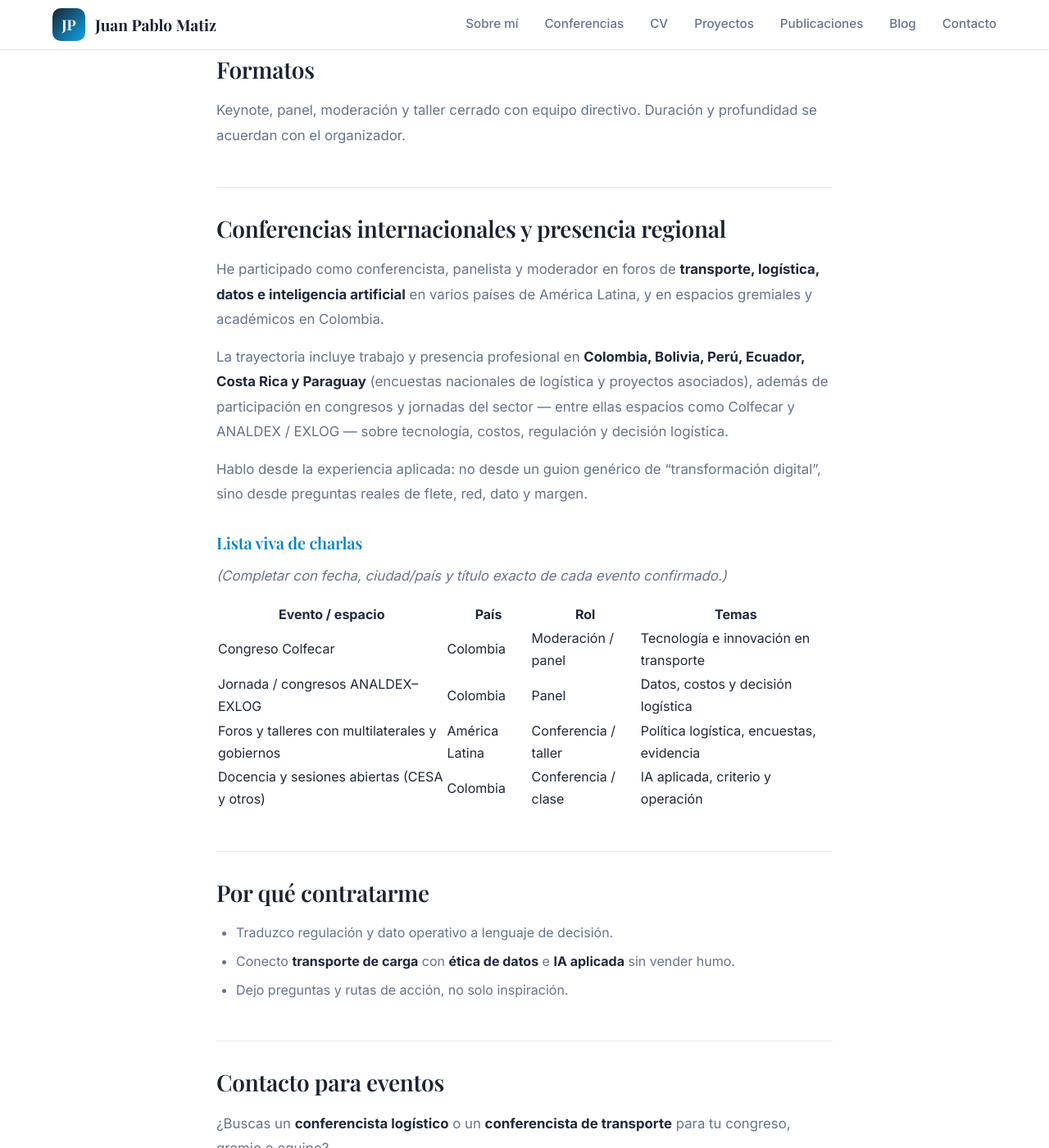
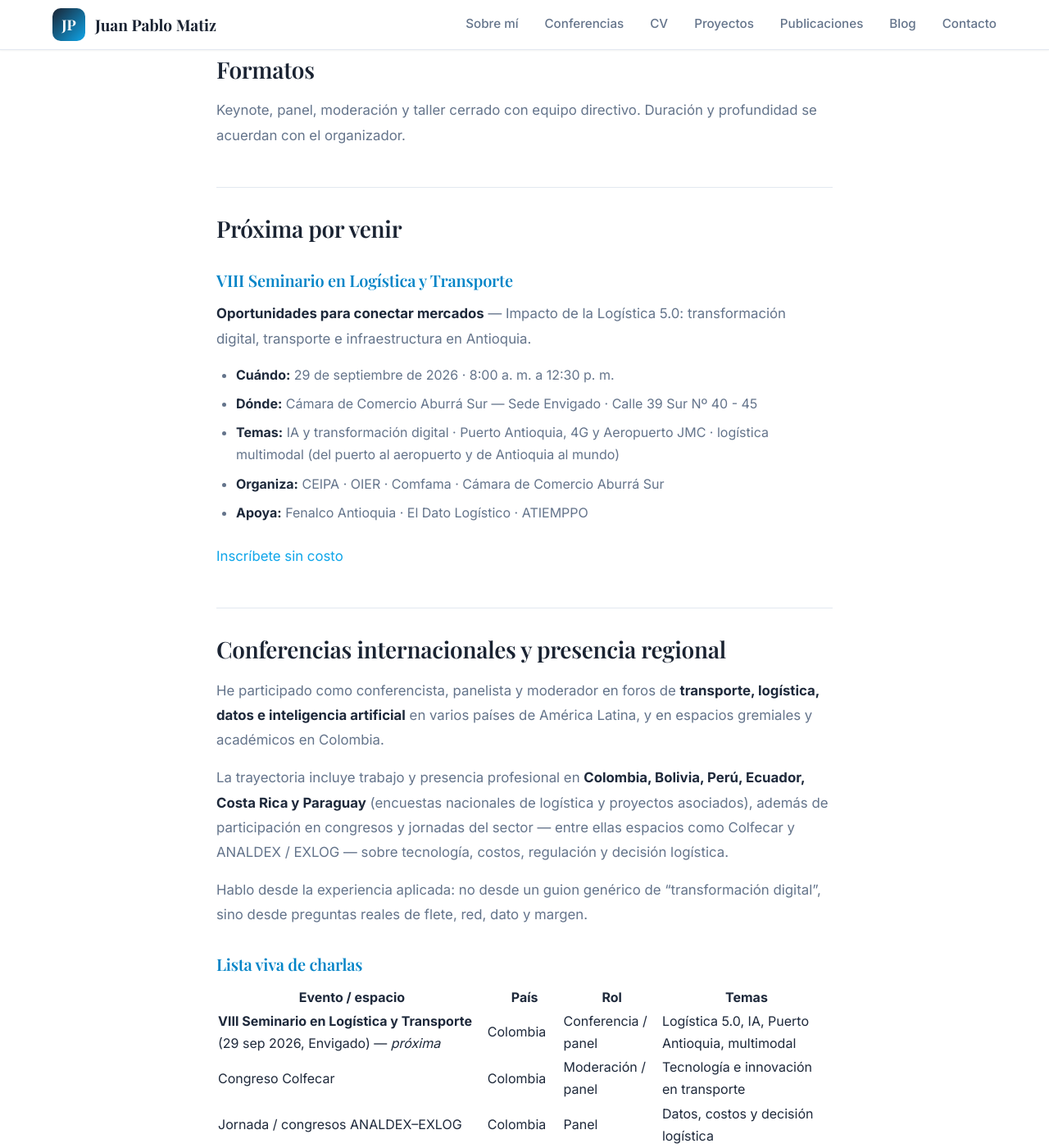
Before and after one commit to imatjuanmatiz/juanmatiz-web, a Jekyll site: the page built from conferencias.md, in a window 1280 px wide and 1400 px high, scrolled down 1033 px. Shown: the whole window at 82% size. Built offline with Jekyll 4.4.1, drawn with Linux system fonts in a browser that asks for light colours.

Commit message:
Add VIII Seminario Logística (Envigado, 29 sep 2026) as next upcoming (#2)

```diff
--- a/conferencias.md
+++ b/conferencias.md
@@ -38,6 +38,20 @@ Fundador de [ATIEMPPO](https://atiemppo.com/). Docente, investigador aplicado y
 
 Keynote, panel, moderación y taller cerrado con equipo directivo. Duración y profundidad se acuerdan con el organizador.
 
+## Próxima por venir
+
+### VIII Seminario en Logística y Transporte
+
+**Oportunidades para conectar mercados** — Impacto de la Logística 5.0: transformación digital, transporte e infraestructura en Antioquia.
+
+- **Cuándo:** 29 de septiembre de 2026 · 8:00 a. m. a 12:30 p. m.
+- **Dónde:** Cámara de Comercio Aburrá Sur — Sede Envigado · Calle 39 Sur Nº 40 - 45
+- **Temas:** IA y transformación digital · Puerto Antioquia, 4G y Aeropuerto JMC · logística multimodal (del puerto al aeropuerto y de Antioquia al mundo)
+- **Organiza:** CEIPA · OIER · Comfama · Cámara de Comercio Aburrá Sur
+- **Apoya:** Fenalco Antioquia · El Dato Logístico · ATIEMPPO
+
+[Inscríbete sin costo](https://forms.cloud.microsoft/r/cC5xw8FfbE)
+
 ## Conferencias internacionales y presencia regional
 
 He participado como conferencista, panelista y moderador en foros de **transporte, logística, datos e inteligencia artificial** en varios países de América Latina, y en espacios gremiales y académicos en Colombia.
@@ -48,10 +62,9 @@ Hablo desde la experiencia aplicada: no desde un guion genérico de “transform
 
 ### Lista viva de charlas
 
-*(Completar con fecha, ciudad/país y título exacto de cada evento confirmado.)*
-
 | Evento / espacio | País | Rol | Temas |
 | --- | --- | --- | --- |
+| **VIII Seminario en Logística y Transporte** (29 sep 2026, Envigado) — *próxima* | Colombia | Conferencia / panel | Logística 5.0, IA, Puerto Antioquia, multimodal |
 | Congreso Colfecar | Colombia | Moderación / panel | Tecnología e innovación en transporte |
 | Jornada / congresos ANALDEX–EXLOG | Colombia | Panel | Datos, costos y decisión logística |
 | Foros y talleres con multilaterales y gobiernos | América Latina | Conferencia / taller | Política logística, encuestas, evidencia |
```
